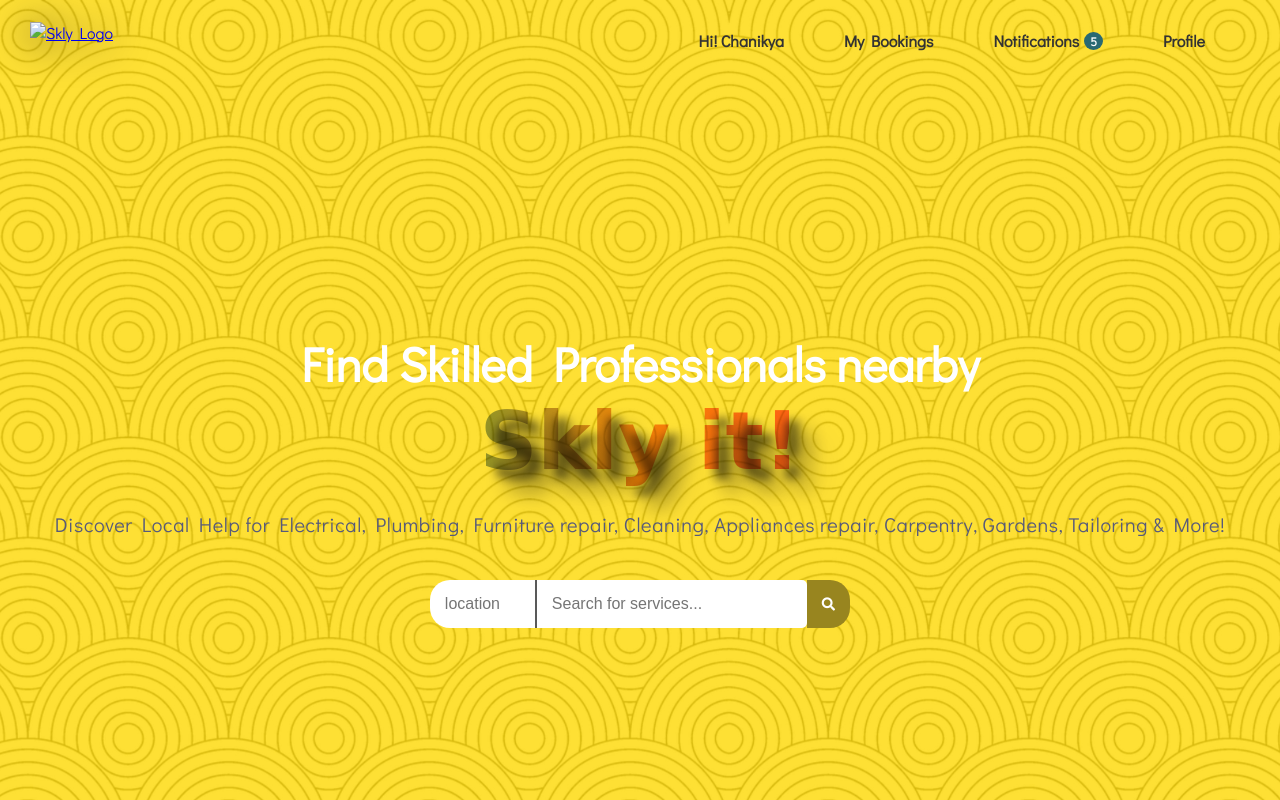
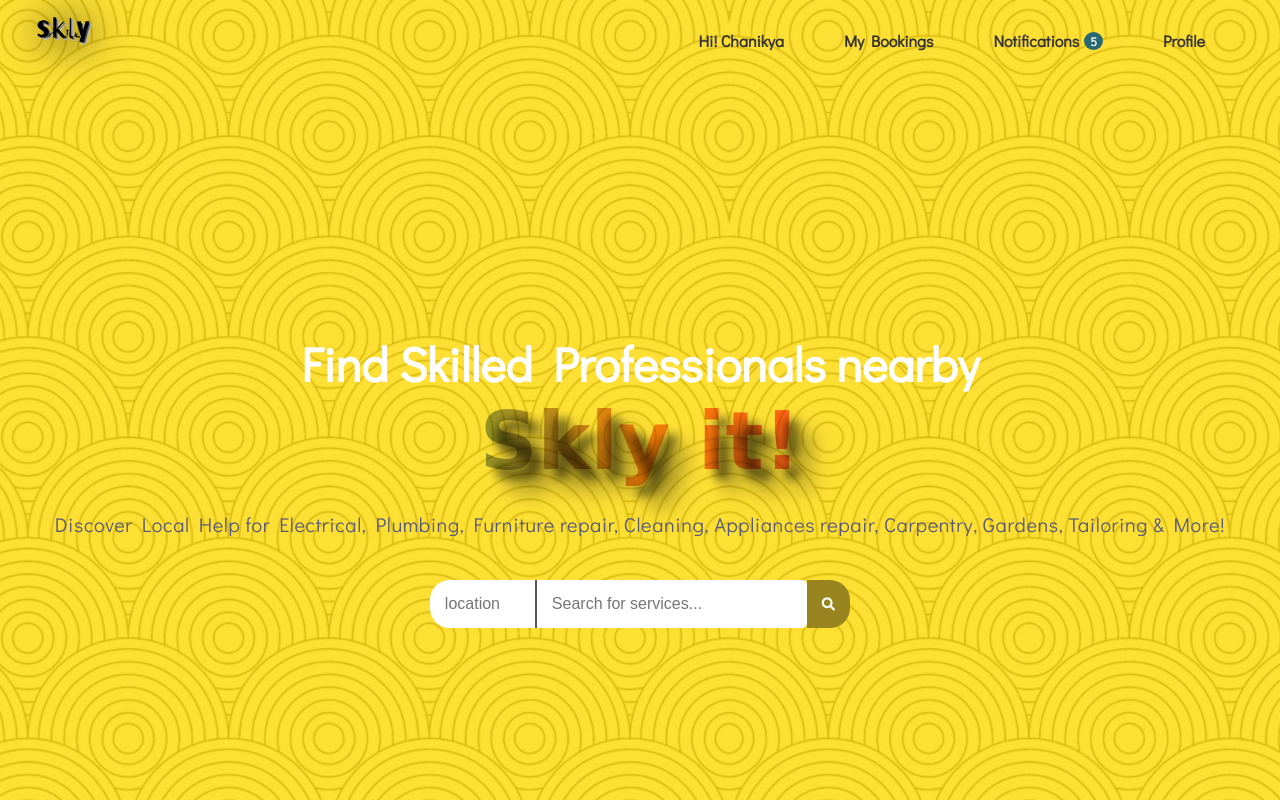
Before and after one commit to chanikkyasaai/skly, a plain HTML site: page userpage.html in a window 1280 px wide. Shown: the top 800 px of the page. Drawn offline with nearby package versions, Linux system fonts and the light colour scheme; a web font is replaced by a local one.

Commit message:
Update userpage.html

```diff
--- a/userpage.html
+++ b/userpage.html
@@ -18,7 +18,7 @@
 <body>
 <header>
     <a href="#">
-        <img src="../designs/logo/loogo.png" alt="Skly Logo" class="img1">
+        <img src="loogo.png" alt="Skly Logo" class="img1">
     </a>
     <div class="hamburger" id="hamburger">
         <div class="bar"></div>
```
